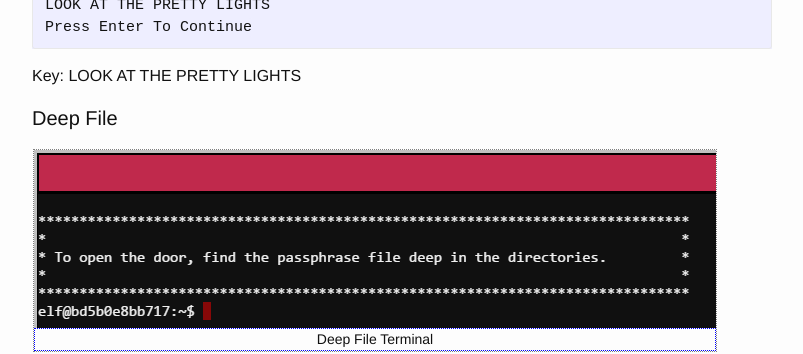
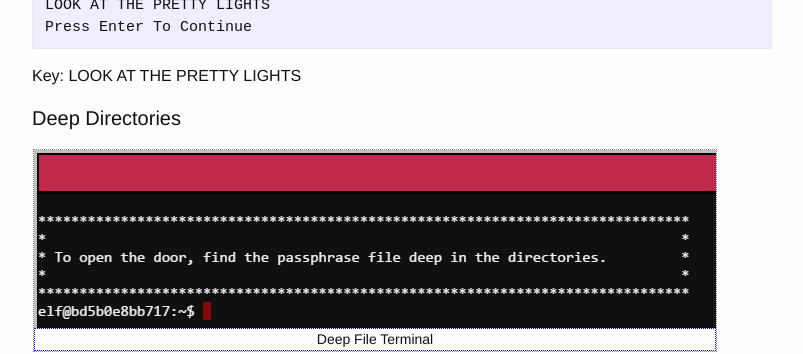
Before and after one commit to Mercurii7/mercurii7.github.com, a Jekyll site: the page built from _posts/2017-01-04-2016-sans-holiday-hack-challenge-writeup.md, in a window 1280 px wide and 900 px high, scrolled down 5807 px. Shown: the part 153-507 px from the top of the window, without its empty margins (238-1041 px from the left). Built offline with Jekyll 4.4.1, drawn with Linux system fonts in a browser that asks for light colours.

Commit message:
Amend Deep File to Deep Directories

```diff
--- a/_posts/2017-01-04-2016-sans-holiday-hack-challenge-writeup.md
+++ b/_posts/2017-01-04-2016-sans-holiday-hack-challenge-writeup.md
@@ -244,7 +244,7 @@ Press Enter To Continue
 
 Key: LOOK AT THE PRETTY LIGHTS
 
-#### Deep File
+#### Deep Directories
 
 {% include image name="deep-file.png" caption="Deep File Terminal" %}
 
```
